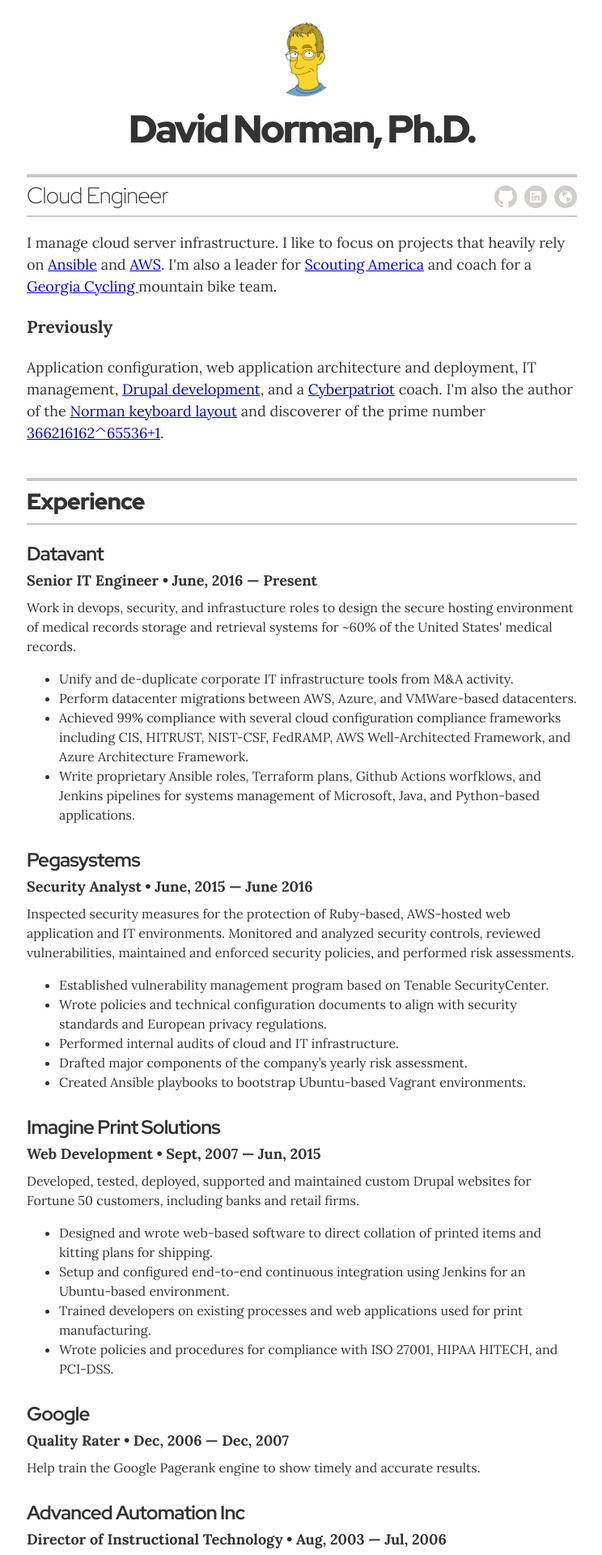
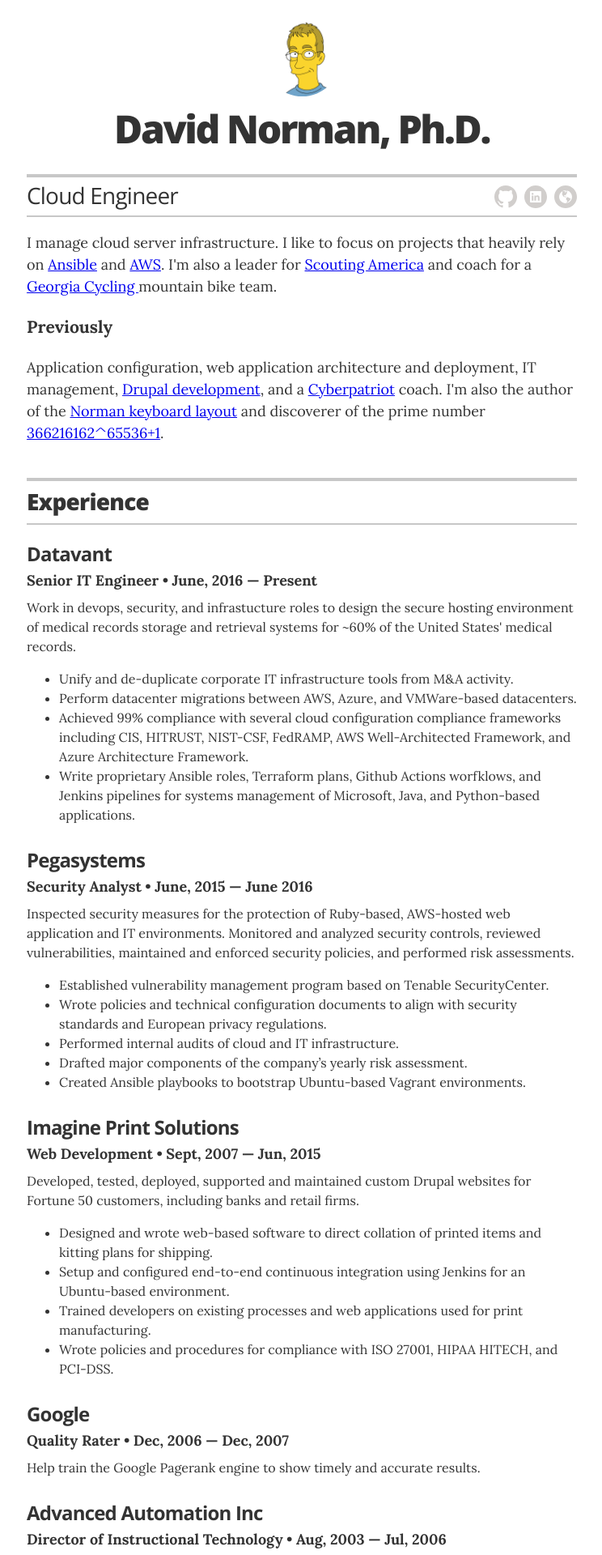
Before and after one commit to deekayen/dkn.github.io, a Jekyll site: the page built from index.html, in a window 1280 px wide. Shown: the top 1920 px of the page at 81% size, without its empty margins (267-1011 px from the left). Built offline with Jekyll 4.4.1, drawn with Linux system fonts in a browser that asks for light colours.

Commit message:
Revert to Open Sans. It was better.

```diff
--- a/_includes/head.html
+++ b/_includes/head.html
@@ -9,7 +9,7 @@
   {% if site.resume_theme == 'default' %}
   <link rel="preconnect" href="https://fonts.googleapis.com">
   <link rel="preconnect" href="https://fonts.gstatic.com" crossorigin>
-  <link href="https://fonts.googleapis.com/css2?family=Lora:wght@400..700&family=Red+Hat+Display:wght@300..900&display=swap" rel="stylesheet">
+  <link href="https://fonts.googleapis.com/css2?family=Lora:wght@400..700&family=Open+Sans:wght@300..800&display=swap" rel="stylesheet">
   {% endif %}
 
   <meta name="robots" content="noarchive, noimageindex">
--- a/_sass/_mixins.scss
+++ b/_sass/_mixins.scss
@@ -51,7 +51,7 @@
 // type utilities
 
 @mixin sans {
-  font-family: "Red Hat Display", "Helvetica Neue", Helvetica, Arial, sans-serif;
+  font-family: "Open Sans", sans-serif;
 }
 
 @mixin sans_light {
@@ -75,7 +75,7 @@
 }
 
 @mixin serif {
-  font-family: "Lora", "Minion Pro", Palatino, Georgia, serif;
+  font-family: "Lora", serif;
 }
 
 @mixin serif_regular {
```
